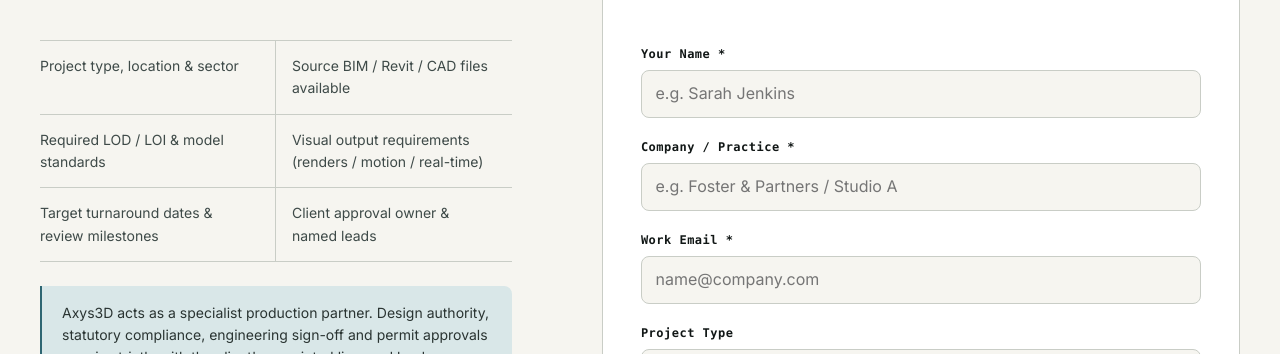
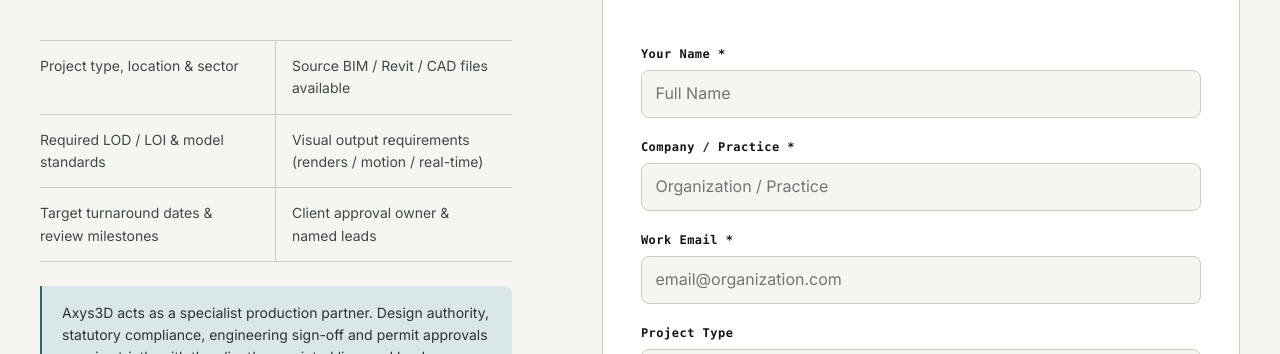
Before and after one commit to Rezvan126/Axys3D_antigravity, a plain HTML site: page contact/index.html in a window 1280 px wide. Shown: the part 782-1136 px from the top of the page. Drawn offline with Linux system fonts and the light colour scheme.

Commit message:
Final Launch Gate: cleaned form placeholders, verified zero broken links/placeholders/SEO issues across all 9 pages.

```diff
--- a/contact/index.html
+++ b/contact/index.html
@@ -95,17 +95,17 @@
 
             <label style="display: grid; gap: 0.35rem;">
               <span class="technical" style="font-weight: 600;">Your Name *</span>
-              <input type="text" required placeholder="e.g. Sarah Jenkins" style="padding: 0.65rem 0.85rem; border: 1px solid var(--line); border-radius: var(--radius-control); background: var(--paper-50);">
+              <input type="text" required placeholder="Full Name" style="padding: 0.65rem 0.85rem; border: 1px solid var(--line); border-radius: var(--radius-control); background: var(--paper-50);">
             </label>
 
             <label style="display: grid; gap: 0.35rem;">
               <span class="technical" style="font-weight: 600;">Company / Practice *</span>
-              <input type="text" required placeholder="e.g. Foster & Partners / Studio A" style="padding: 0.65rem 0.85rem; border: 1px solid var(--line); border-radius: var(--radius-control); background: var(--paper-50);">
+              <input type="text" required placeholder="Organization / Practice" style="padding: 0.65rem 0.85rem; border: 1px solid var(--line); border-radius: var(--radius-control); background: var(--paper-50);">
             </label>
 
             <label style="display: grid; gap: 0.35rem;" class="field-full">
               <span class="technical" style="font-weight: 600;">Work Email *</span>
-              <input type="email" required placeholder="name@company.com" style="padding: 0.65rem 0.85rem; border: 1px solid var(--line); border-radius: var(--radius-control); background: var(--paper-50);">
+              <input type="email" required placeholder="email@organization.com" style="padding: 0.65rem 0.85rem; border: 1px solid var(--line); border-radius: var(--radius-control); background: var(--paper-50);">
             </label>
 
             <label style="display: grid; gap: 0.35rem;">
```
